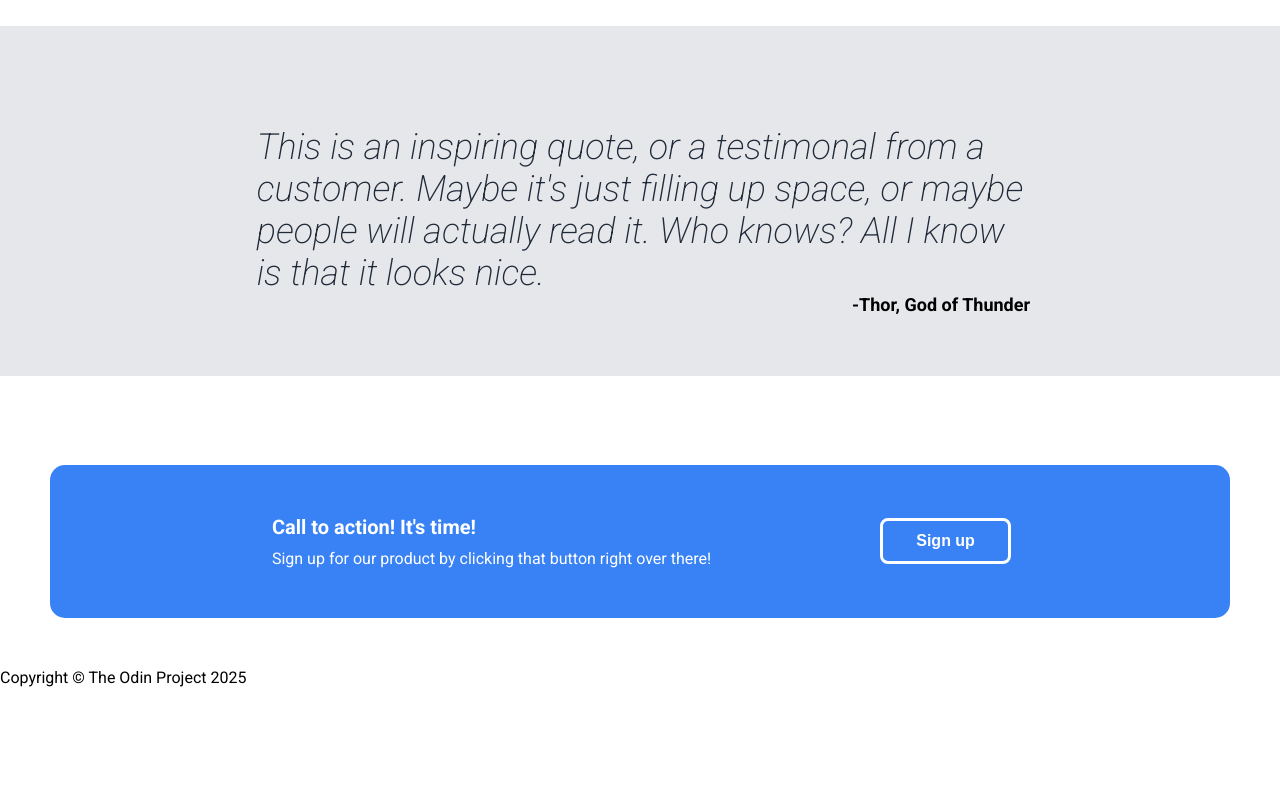
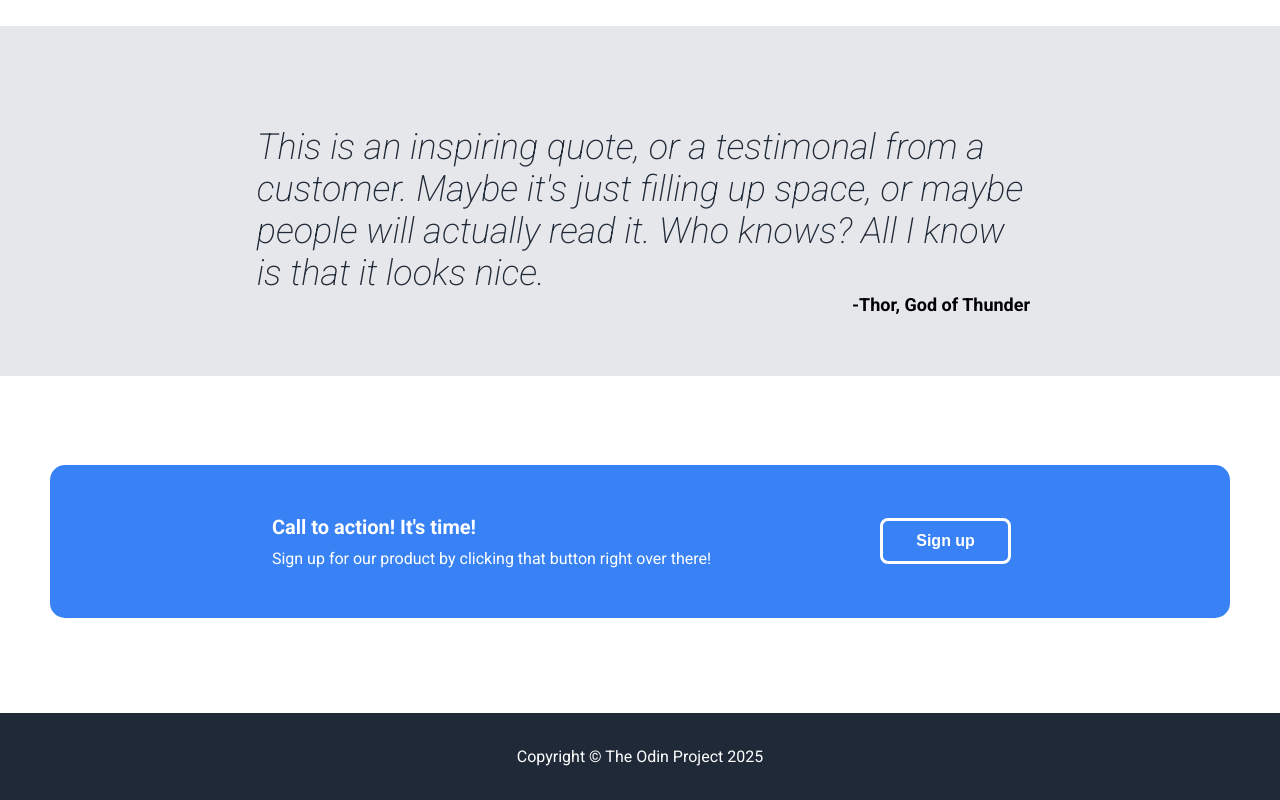
Before and after one commit to melcas05/odin-landing-page, a plain HTML site: page index.html in a window 1280 px wide. Shown: the part 954-1754 px from the top of the page. Before the commit the page ends 1641 px from the top, so only its background shows below. Drawn offline with Linux system fonts and the light colour scheme.

Commit message:
Finishing last section

```diff
--- a/style.css
+++ b/style.css
@@ -2,10 +2,13 @@
 * {
     margin: 0;
     padding: 0;
+
 }
 
 body {
-    font-family: 'Roboto'
+    font-family: 'Roboto';
+    min-height: 100%;
+
 }
 
 .first-section {
@@ -200,3 +203,17 @@ h4 {
     font-weight: bolder;
 
 }
+
+.fifth-section {
+    background-color: #1F2937;
+    width: 100%;
+    height: 25%;
+    display: flex;
+    justify-content: center;
+    align-items: center;
+    margin-top: 45px
+}
+
+footer {
+    color: white;
+}
```
Also changed, not shown: index.html (+2 -3 lines).
